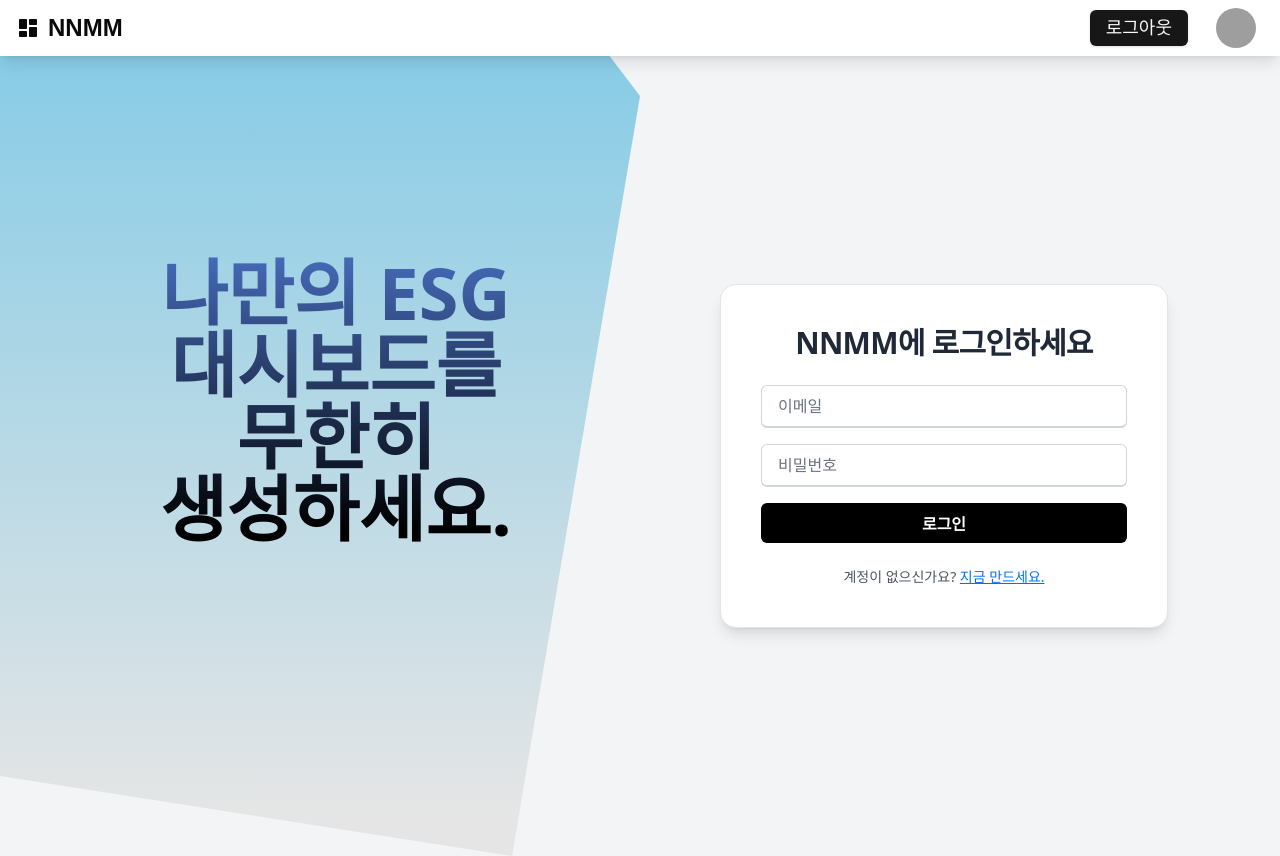
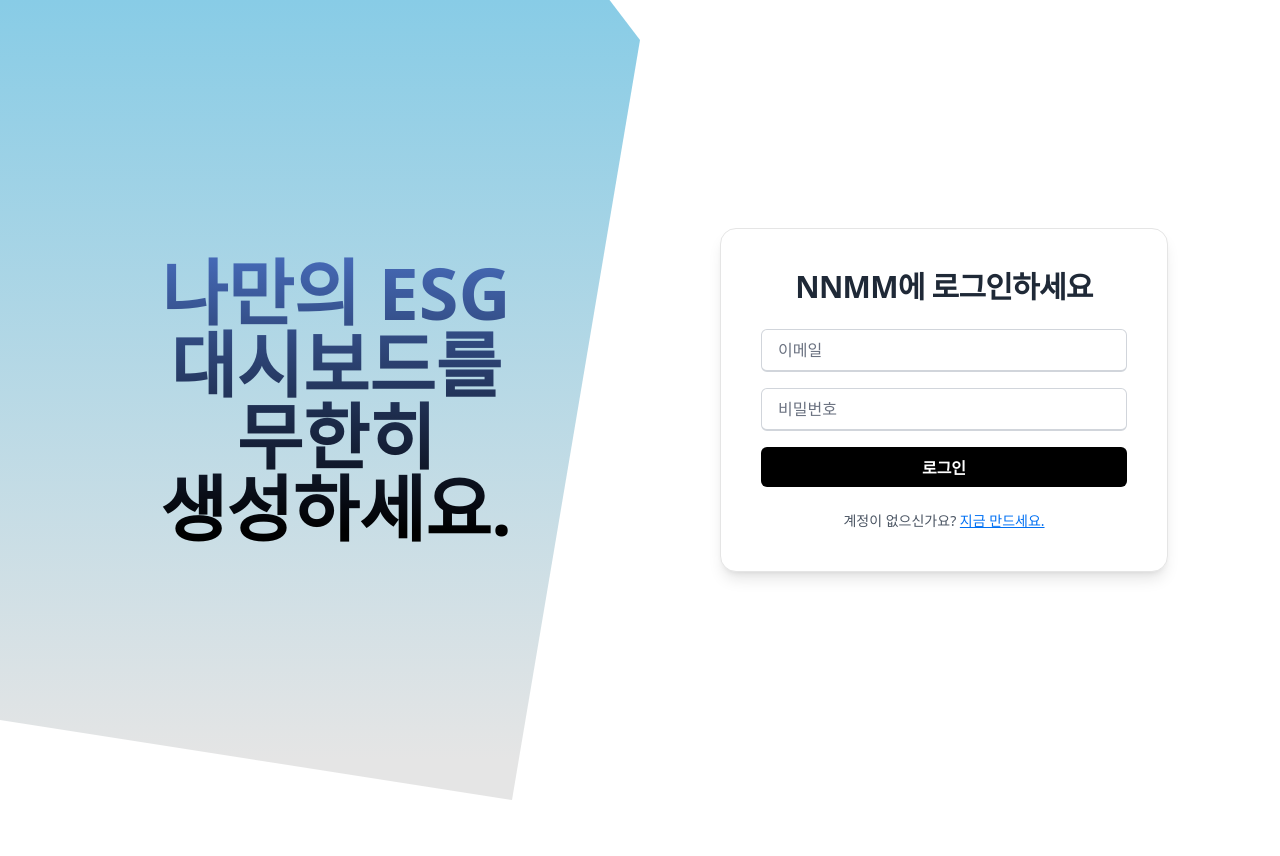
Before and after one commit to rlaDonghwan/NNMM_frontend, a Next.js app: page /signin in a window 1280 px wide. After the commit the page ends 800 px from the top, so only its background shows below. Built offline with nearby package versions, Linux system fonts and the light colour scheme; grey boxes are pictures that could not be loaded.

Commit message:
layout 수정

```diff
--- /dev/null
+++ b/app/(auth)/layout.tsx
@@ -0,0 +1,10 @@
+// app/your-page/layout.tsx
+import '../global.css'
+
+export default function Layout({children}: {children: React.ReactNode}) {
+  return (
+    <html>
+      <body className="flex w-full h-full">{children}</body>
+    </html>
+  )
+}
--- a/app/(auth)/signin/page.tsx
+++ b/app/(auth)/signin/page.tsx
@@ -1,10 +1,5 @@
 import SignInForm from '@/components/auth/signin'
-import React from 'react'
 
-const SignIn = () => {
+export default function SignIn() {
   return <SignInForm />
 }
-//prettier-ignore
-SignIn.getLayout = (page) => page;
-
-export default SignIn
--- a/app/layout.tsx
+++ b/app/(bar)/layout.tsx
@@ -13,14 +13,14 @@ import {RiDashboardFill} from 'react-icons/ri'
 import type {Metadata} from 'next'
 
 // These styles apply to every route in the application
-import './global.css'
+import '../global.css'
 
 export const metadata: Metadata = {
   title: 'Create Next App',
   description: 'Generated by create next app'
 }
 
-export default function RootLayout({children}: {children: React.ReactNode}) {
+export default function Layout({children}: {children: React.ReactNode}) {
   // const [username, setUsername] = useState('')
   // const router = useRouter()
 
@@ -81,7 +81,7 @@ export default function RootLayout({children}: {children: React.ReactNode}) {
             </NavigationMenuList>
           </NavigationMenu>
         </div>
-        <main className="flex-grow bg-gray-100">{children}</main>
+        <main>{children}</main>
       </body>
     </html>
   )
--- /dev/null
+++ b/app/(bar)/page.tsx
@@ -0,0 +1,15 @@
+import Header from '@/components/main/Header'
+import DescriptionBlock from '@/components/main/DescriptionBlock'
+import FeatureBlock from '@/components/main/FeatureBlock'
+import Footer from '@/components/main/Footer'
+
+export default function Page() {
+  return (
+    <main>
+      <Header />
+      <DescriptionBlock />
+      <FeatureBlock />
+      <Footer />
+    </main>
+  )
+}
--- a/app/page.tsx
+++ /dev/null
@@ -1,26 +0,0 @@
-import Header from '@/components/main/Header'
-import DescriptionBlock from '@/components/main/DescriptionBlock'
-import FeatureBlock from '@/components/main/FeatureBlock'
-import Footer from '@/components/main/Footer'
-
-export default function Page() {
-  return (
-    <main className="flex flex-col items-center justify-center w-full min-h-screen bg-gray-500">
-      {/* 상단 블록: 헤더 */}
-      <Header />
-
-      {/* 중간 블록: 설명 */}
-      <section className="w-full">
-        <DescriptionBlock />
-      </section>
-
-      {/* 중간 블록: 기능 소개 */}
-      <section className="w-full">
-        <FeatureBlock />
-      </section>
-
-      {/* 하단 블록: 푸터 */}
-      <Footer />
-    </main>
-  )
-}
--- a/components/auth/signin.tsx
+++ b/components/auth/signin.tsx
@@ -73,7 +73,7 @@ export default function SignInForm() {
   // }
 
   return (
-    <div className="flex h-screen w-full overflow-hidden">
+    <div className="flex h-full w-full overflow-hidden">
       <div className="relative w-[50vw] z-0">
         <div
           className="absolute inset-0"
@@ -83,8 +83,6 @@ export default function SignInForm() {
             zIndex: 0
           }}
         />
-      </div>
-      {/* 배경 이미지에 들어갈 타이틀 텍스트 ---------------------------------------------------------------*/}
         <div
           className="absolute top-64 left-40 text-7xl font-bold  text-center"
           style={{
@@ -101,6 +99,7 @@ export default function SignInForm() {
           무한히
           <br />
           생성하세요.
+        </div>
       </div>
       {/* shadcn에서 다운받은 card component를 활용하여 로그인 폼 생성---------------------------------------- */}
       <div className="flex items-center justify-center min-h-screen bg-[rgba(255,255,255,0.0)] ml-20">
```
Also changed, not shown: app/(bar)/dashboard/environmental/page.tsx (renamed from app/dashboard/environmental/page.tsx), app/(bar)/dashboard/governance/page.tsx (renamed from app/dashboard/governance/page.tsx), app/(bar)/dashboard/layout.tsx (renamed from app/dashboard/layout.tsx), app/(bar)/dashboard/page.tsx (renamed from app/dashboard/page.tsx), app/(bar)/dashboard/social/page.tsx (renamed from app/dashboard/social/page.tsx), app/(bar)/mypage/page.tsx (renamed from app/mypage/page.tsx). Lines whose indentation alone changed are shown as unchanged.
